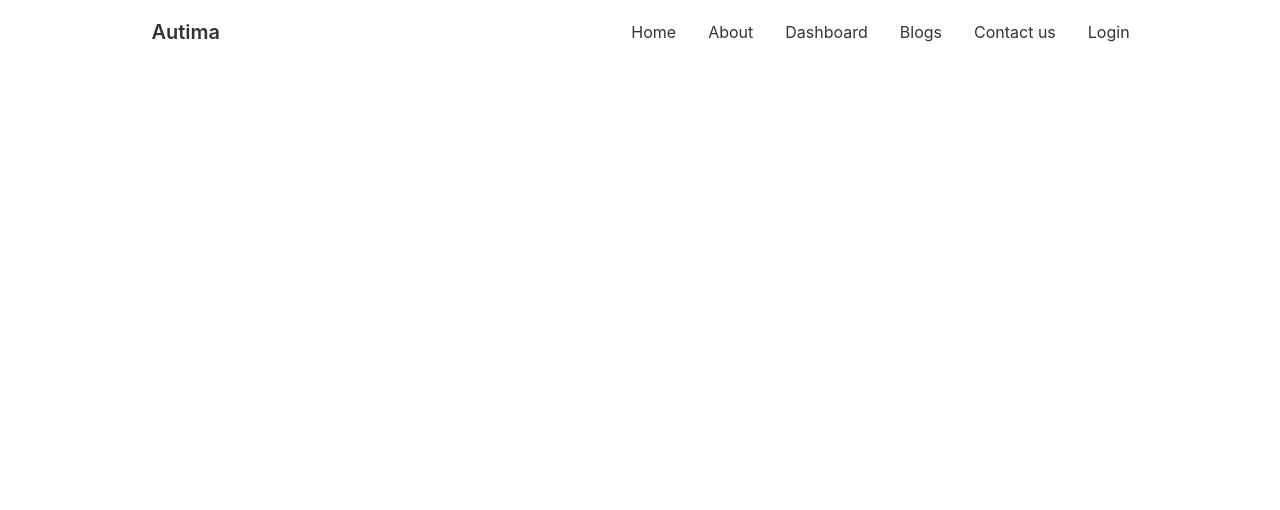
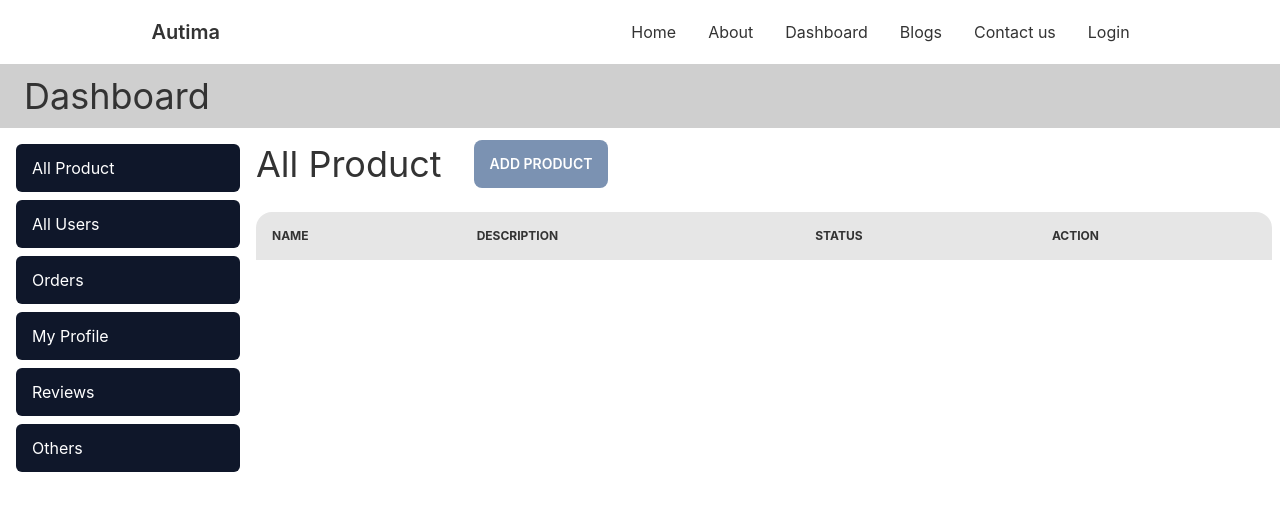
Before and after one commit to Lil-boss/Autima-car, a React (Create React App) app: page /dashboard/reviews in a window 1280 px wide. Shown: the top 510 px of the page. Built offline with nearby package versions, Linux system fonts and the light colour scheme.

Commit message:
reviews ready

```diff
--- a/src/App.js
+++ b/src/App.js
@@ -8,6 +8,7 @@ import Home from "./pages/Home/Home";
 import AllProduct from "./components/AllProduct/AllProduct";
 import AllUsers from "./components/AllUsers/AllUsers";
 import Orders from "./components/Orders/Orders";
+import AllReviews from "./components/AllReviews/AllReviews";
 
 function App() {
   return (
@@ -19,6 +20,7 @@ function App() {
           <Route index element={<AllProduct />} />
           <Route path="/dashboard/users" element={<AllUsers />} />
           <Route path="/dashboard/orders" element={<Orders />} />
+          <Route path="/dashboard/reviews" element={<AllReviews />} />
         </Route>
         <Route path="/blogs" element={<Blogs />} />
         <Route path="/about" element={<About />} />
--- a/src/components/AllProduct/AllProduct.jsx
+++ b/src/components/AllProduct/AllProduct.jsx
@@ -78,13 +78,13 @@ const AllProduct = () => {
                                             message: "description is required"
                                         }
                                     })} className="textarea textarea-bordered w-80" placeholder="Description"></textarea>
-                                    <input type="text" {...register("price", {
+                                    <input type="number" {...register("price", {
                                         required: {
                                             value: true,
                                             message: "Price is required"
                                         }
                                     })} placeholder="Price" className="input input-bordered input-sm w-full max-w-xs" />
-                                    <input type="text" {...register("qty", {
+                                    <input type="number" {...register("qty", {
                                         required: {
                                             value: true,
                                             message: "quantity is required"
--- /dev/null
+++ b/src/components/AllReviews/AllReviews.jsx
@@ -0,0 +1,68 @@
+import React from 'react';
+import { useForm } from 'react-hook-form';
+
+const AllReviews = () => {
+    const { register, handleSubmit } = useForm();
+    const onSubmit = async (data) => console.log(data);
+    return (
+        <div>
+            <div className='flex justify-start items-center'>
+                <h1 className='text-4xl'>All Product</h1>
+                <label className="btn btn-secondary border-none text-white ml-8" htmlFor="added-modal">Add Product</label>
+                <div>
+                    {/* modal */}
+                    <input type="checkbox" id="added-modal" className="modal-toggle" />
+                    <div className="modal modal-bottom sm:modal-middle">
+                        <div className="modal-box">
+                            <label htmlFor="added-modal" className="btn btn-sm btn-circle absolute right-2 top-2">✕</label>
+                            <h3 className="font-bold text-lg">Add Product</h3>
+                            <div className='mt-3'>
+                                <form onSubmit={handleSubmit(onSubmit)} className='grid grid-cols-1 gap-4 justify-items-center'>
+                                    <input type="text" {...register("name", {
+                                        required: {
+                                            value: true,
+                                            message: "name is required"
+                                        }
+                                    })} placeholder="Name" className="input input-bordered input-sm w-full max-w-xs" />
+                                    <textarea {...register("description", {
+                                        required: {
+                                            value: true,
+                                            message: "description is required"
+                                        }
+                                    })} className="textarea textarea-bordered w-80" placeholder="Description"></textarea>
+
+                                    <button className="btn btn-secondary text-white" type="submit">Add Review</button>
+                                </form>
+                            </div>
+                        </div >
+                    </div >
+                </div >
+            </div>
+            <div className="overflow-x-auto mt-6">
+                <table className="table table-zebra w-full">
+                    <thead>
+                        <tr>
+                            <th>Name</th>
+                            <th>Description</th>
+                            <th>Status</th>
+                            <th>Action</th>
+                        </tr>
+                    </thead>
+                    <tbody>
+                        {/* {
+                        products.map(product => <tr key={product._id}>
+                            <td>{product.productName}</td>
+                            <td>{product.description}</td>
+                            <td>{product.price}</td>
+                            <td>{product.qty}</td>
+                        </tr>)
+                    } */}
+
+                    </tbody>
+                </table>
+            </div>
+        </div>
+    );
+};
+
+export default AllReviews;
--- a/src/pages/Dashboard/Dashboard.jsx
+++ b/src/pages/Dashboard/Dashboard.jsx
@@ -28,7 +28,7 @@ const Dashboard = () => {
                         <li className='bg-slate-900 mt-2 rounded-md'><Link to="/dashboard/users">All Users</Link></li>
                         <li className='bg-slate-900 mt-2 rounded-md'><Link to="/dashboard/orders">Orders</Link></li>
                         <li className='bg-slate-900 mt-2 rounded-md'><Link to="/dashboard/users">My Profile</Link></li>
-                        <li className='bg-slate-900 mt-2 rounded-md'><Link to="/">Reviews</Link></li>
+                        <li className='bg-slate-900 mt-2 rounded-md'><Link to="/dashboard/reviews">Reviews</Link></li>
                         <li className='bg-slate-900 mt-2 rounded-md'><Link to="">Others</Link></li>
                     </ul>
                 </div>
```
